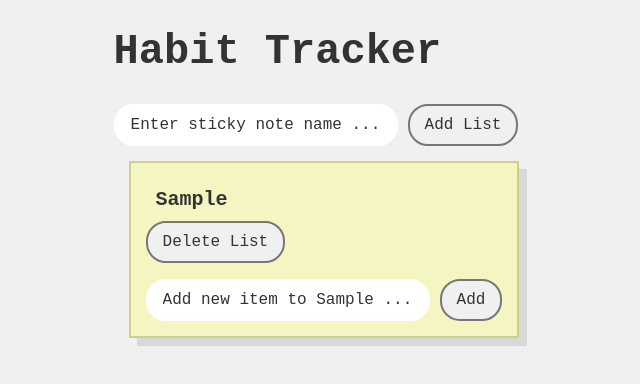
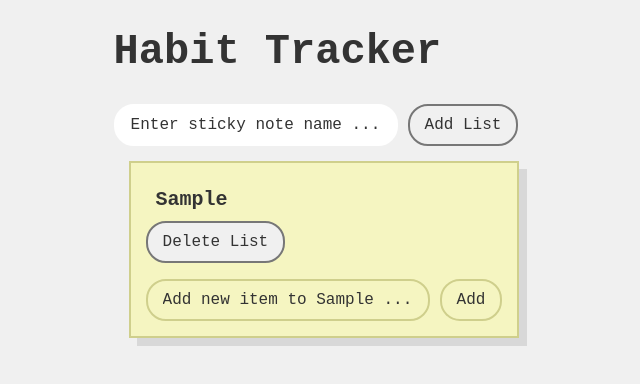
Before and after one commit to maeBoittiaux/sticky-note, a React (Create React App) app: page / in a window 1280 px wide. Both pictures are taken after typing "Sample" into the empty fields and a click on the button "Add List". Shown: the top 384 px of the page, without its empty margins (316-956 px from the left). Built offline with nearby package versions, Linux system fonts and the light colour scheme; the HTML template or start-up script is replaced by a standard one.

Commit message:
feat (index.css) : change background colour of sticky note add-item components to match rest

```diff
--- a/src/add-item.js
+++ b/src/add-item.js
@@ -18,8 +18,12 @@ function AddItem({ onAdd, placeholder }) {
                 onChange={(e) => setInputValue(e.target.value)}
                 placeholder={placeholder}
                 onKeyDown={(e) => e.key === 'Enter' && handleAdd()}
+                className='sticky-note'
             />
-            <button onClick={handleAdd}>Add</button>
+            <button
+                className='sticky-note'
+                onClick={handleAdd}>Add
+            </button>
         </div>
     );
 }
--- a/src/index.css
+++ b/src/index.css
@@ -84,3 +84,8 @@ input:focus {
 input::placeholder {
   color: #333;
 }
+
+.sticky-note {
+  background-color: #f5f5c1;
+  border: 2px solid #cfcf8c;
+}
```
